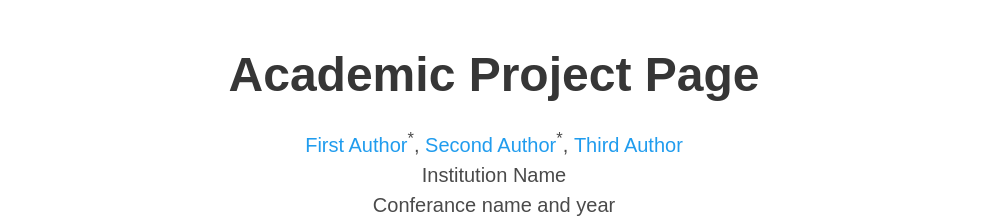
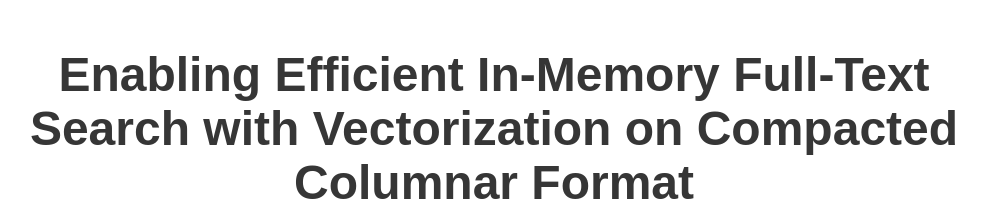
Before and after one commit to Velosearch/velosearch.github.io, a plain HTML site: page index.html in a window 1280 px wide. Shown: the top 224 px of the page, without its empty margins (146-1132 px from the left). Drawn offline with nearby package versions, Linux system fonts and the light colour scheme; some icons are missing; a web font is replaced by a local one.

Commit message:
update title

```diff
--- a/index.html
+++ b/index.html
@@ -24,7 +24,7 @@
   <meta name="viewport" content="width=device-width, initial-scale=1">
 
 
-  <title>Academic Project Page</title>
+  <title>Velosearch</title>
   <link rel="icon" type="image/x-icon" href="static/images/favicon.ico">
   <link href="https://fonts.googleapis.com/css?family=Google+Sans|Noto+Sans|Castoro"
   rel="stylesheet">
@@ -52,7 +52,7 @@
       <div class="container is-max-desktop">
         <div class="columns is-centered">
           <div class="column has-text-centered">
-            <h1 class="title is-1 publication-title">Academic Project Page</h1>
+            <h1 class="title is-1 publication-title">Enabling Efficient In-Memory Full-Text Search with Vectorization on Compacted Columnar Format</h1>
             <div class="is-size-5 publication-authors">
               <!-- Paper authors -->
               <span class="author-block">
```
